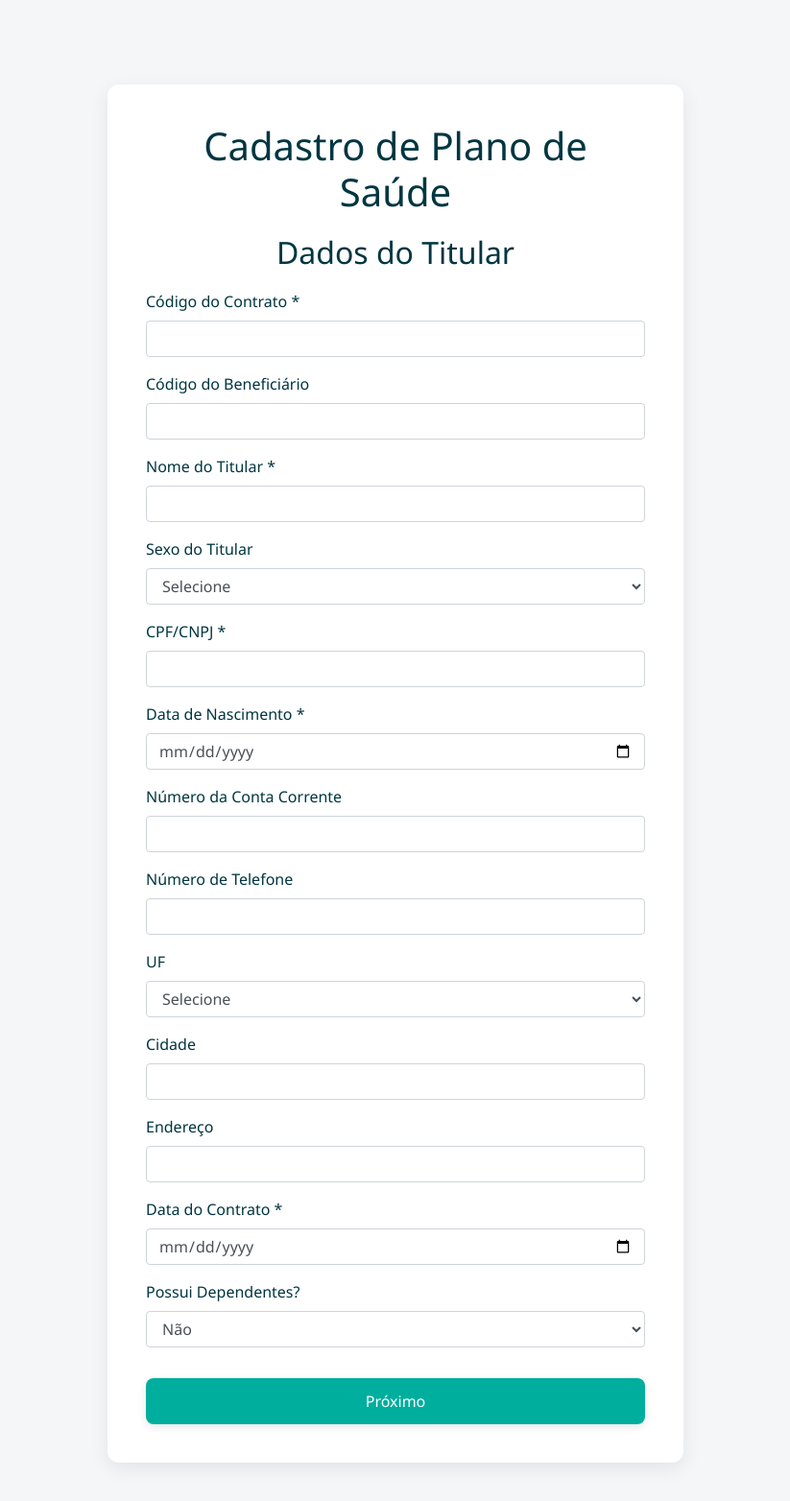
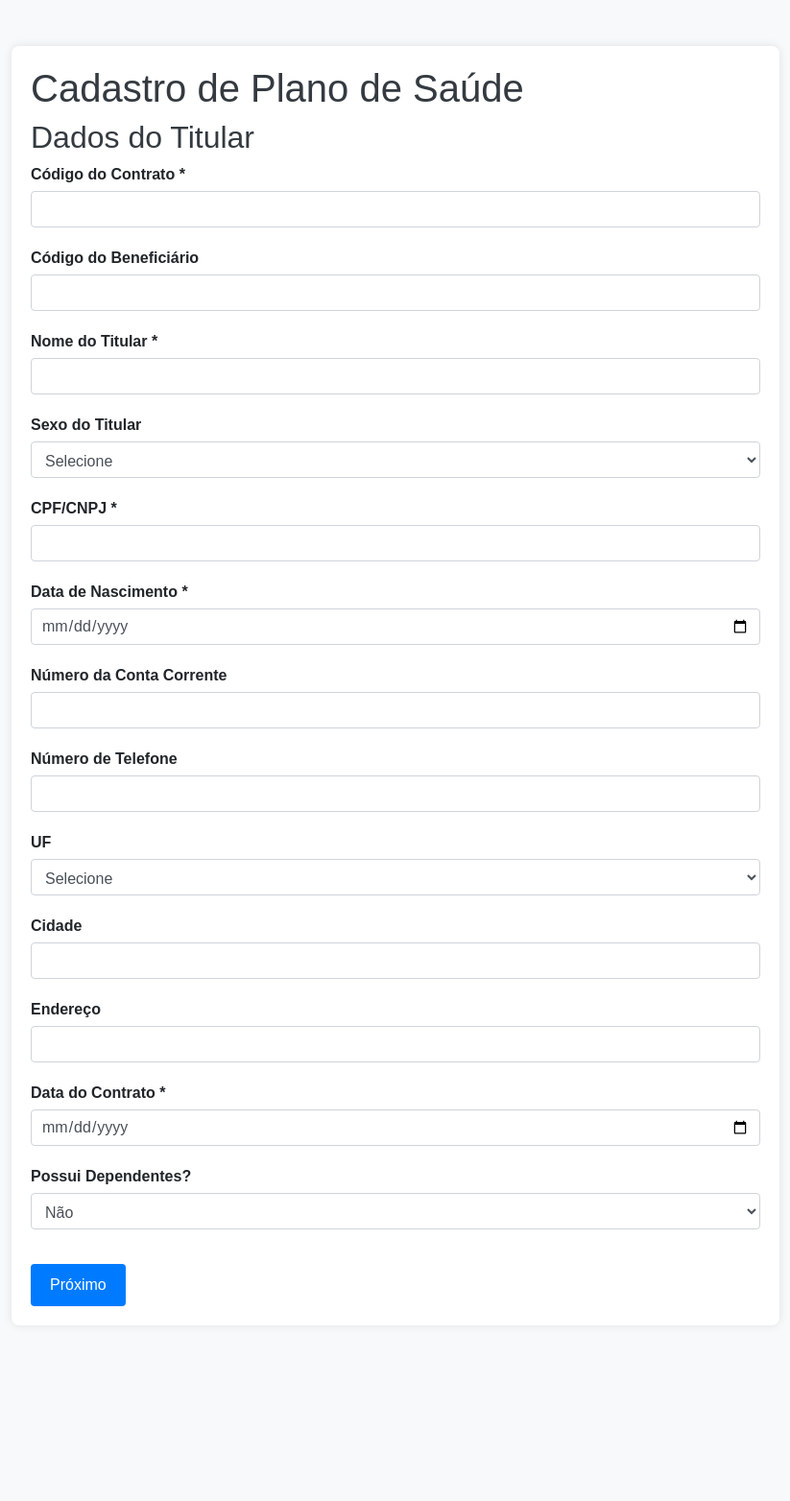
Before and after one commit to couto78caio/cadastrounimed, a Flask app: template templates/formulario_inicial.html in a window 1280 px wide. Shown: the whole page at 96% size, without its empty margins (228-1051 px from the left). After the commit the page ends 1361 px from the top, so only its background shows below. Run offline with Flask 3, Linux system fonts and the light colour scheme; the template is opened without the code that fills it, so the values that code supplies are empty; some libraries are stand-ins or nearby versions.

Commit message:
Update 3 style.css

```diff
--- a/static/css/style.css
+++ b/static/css/style.css
@@ -1,118 +1,110 @@
+/* Estilos gerais */
 body {
-    font-family: 'Segoe UI', Tahoma, Geneva, Verdana, sans-serif;
-    margin: 0;
-    background-color: #f4f6f8;
-    color: #003641;
-    display: flex;
-    justify-content: center;
-    align-items: flex-start;
-    min-height: 100vh;
-    padding: 40px 20px;
+    font-family: sans-serif;
+    background-color: #f8f9fa;
 }
 
 .container {
-    background-color: #ffffff;
-    padding: 40px;
-    border-radius: 12px;
-    box-shadow: 0 6px 20px rgba(0, 0, 0, 0.08);
-    max-width: 600px;
+    max-width: 800px;
+    margin: 50px auto;
+    padding: 20px;
+    background-color: #fff;
+    border-radius: 8px;
+    box-shadow: 0 0 10px rgba(0, 0, 0, 0.1);
+}
+
+h1, h2, h3 {
+    color: #343a40;
+}
+
+.form-group {
+    margin-bottom: 20px;
+}
+
+label {
+    display: block;
+    margin-bottom: 5px;
+    font-weight: bold;
+}
+
+input[type="text"],
+input[type="date"],
+input[type="tel"],
+select.form-control,
+textarea.form-control {
     width: 100%;
+    padding: 10px;
+    border: 1px solid #ced4da;
+    border-radius: 4px;
     box-sizing: border-box;
 }
 
-h1, h2, h3 {
-    color: #003641;
-    margin-bottom: 20px;
-    text-align: center;
+input[readonly],
+textarea[readonly] {
+    background-color: #e9ecef;
+    cursor: not-allowed;
 }
 
-.field {
+.btn-primary {
+    background-color: #007bff;
+    color: #fff;
+    border: none;
+    padding: 10px 20px;
+    border-radius: 4px;
+    cursor: pointer;
+    font-size: 1rem;
+}
+
+.btn-primary:hover {
+    background-color: #0056b3;
+}
+
+.btn-danger {
+    background-color: #dc3545;
+    color: #fff;
+    border: none;
+    padding: 5px 10px;
+    border-radius: 4px;
+    cursor: pointer;
+    font-size: 0.9rem;
+}
+
+.btn-danger:hover {
+    background-color: #c82333;
+}
+
+.btn-success {
+    background-color: #28a745;
+    color: #fff;
+    border: none;
+    padding: 5px 10px;
+    border-radius: 4px;
+    cursor: pointer;
+    font-size: 0.9rem;
+    margin-top: 10px;
+}
+
+.btn-success:hover {
+    background-color: #1e7e34;
+}
+
+hr {
+    border-top: 1px solid #ccc;
+    margin-top: 20px;
     margin-bottom: 20px;
 }
 
-.field label {
-    display: block;
-    margin-bottom: 6px;
-    font-weight: 600;
-    font-size: 15px;
-    color: #003641;
+ul {
+    list-style: none
+    padding: 0;
 }
 
-.field input[type="text"],
-.field input[type="date"],
-.field input[type="tel"],
-.field select {
-    width: 100%;
-    padding: 12px;
-    border: 1px solid #00ae9d;
-    border-radius: 8px;
-    background-color: #ffffff;
-    transition: border-color 0.3s, box-shadow 0.3s;
-    box-sizing: border-box;
+li {
+    margin-bottom: 20px;
+    padding-bottom: 20px;
+    border-bottom: 1px solid #eee;
 }
 
-.field input:focus,
-.field select:focus {
-    border-color: #7db61c;
-    box-shadow: 0 0 0 3px rgba(125, 182, 28, 0.2);
-    outline: none;
+li:last-child {
+    border-bottom: none;
 }
-
-button[type="submit"],
-button[type="button"] {
-    background-color: #00ae9d;
-    color: #ffffff;
-    padding: 12px 20px;
-    border: none;
-    border-radius: 8px;
-    cursor: pointer;
-    font-size: 16px;
-    transition: background-color 0.3s ease, transform 0.2s ease;
-    box-shadow: 0 3px 8px rgba(0, 0, 0, 0.1);
-    width: 100%;
-    margin-top: 10px;
-}
-
-button[type="submit"]:hover,
-button[type="button"]:hover {
-    background-color: #003641;
-    transform: scale(1.02);
-}
-
-.dependentes-section {
-    margin-top: 30px;
-    padding: 20px;
-    border: 1px solid #c9d200;
-    border-radius: 8px;
-    background-color: #ffffff;
-    box-shadow: 0 2px 8px rgba(0, 0, 0, 0.05);
-}
-
-.dependente {
-    margin-bottom: 20px;
-    padding: 15px;
-    border: 1px solid #c9d200;
-    border-radius: 6px;
-    background-color: #fcfcfc;
-    box-shadow: inset 0 1px 3px rgba(0, 0, 0, 0.03);
-}
-
-.dependente strong {
-    display: block;
-    margin-bottom: 6px;
-    color: #003641;
-}
-
-a {
-    color: #00ae9d;
-    text-decoration: none;
-    transition: color 0.2s ease;
-    display: inline-block;
-    margin-top: 10px;
-    font-weight: 500;
-}
-
-a:hover {
-    color: #7db61c;
-    text-decoration: underline;
-}
```
